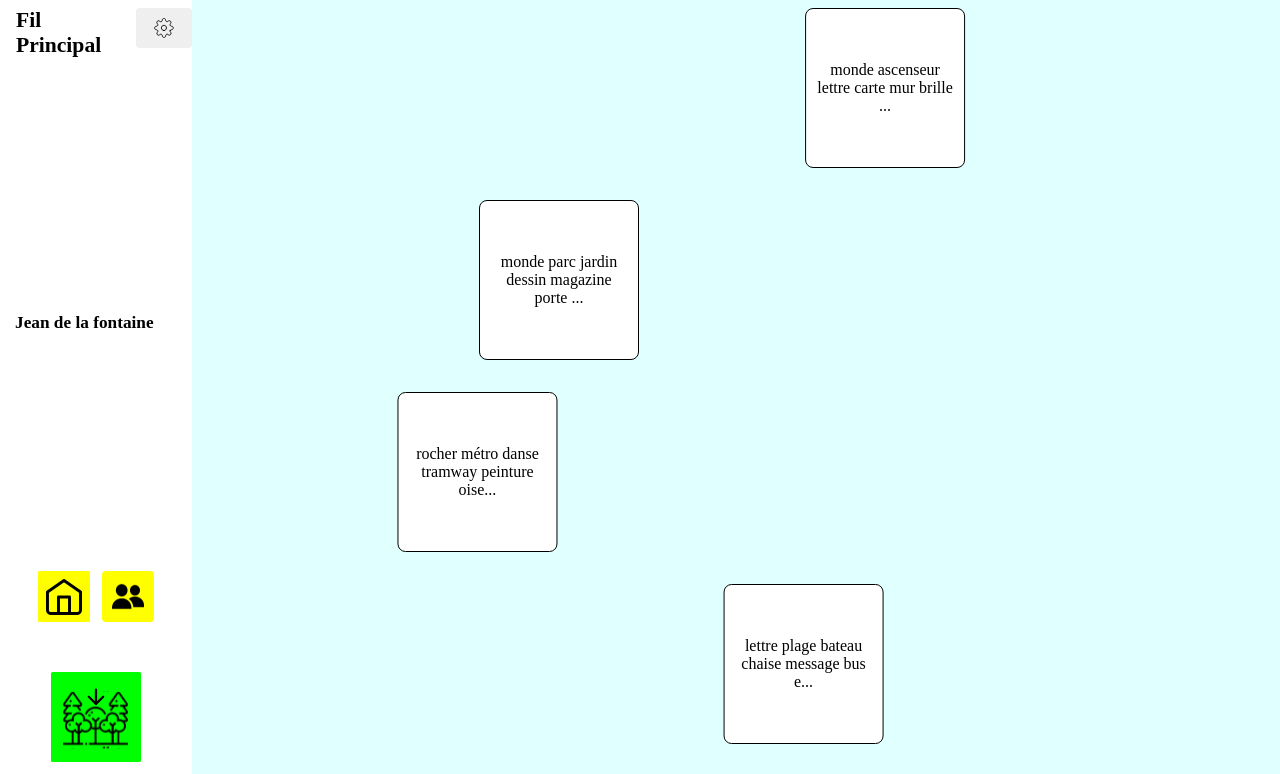
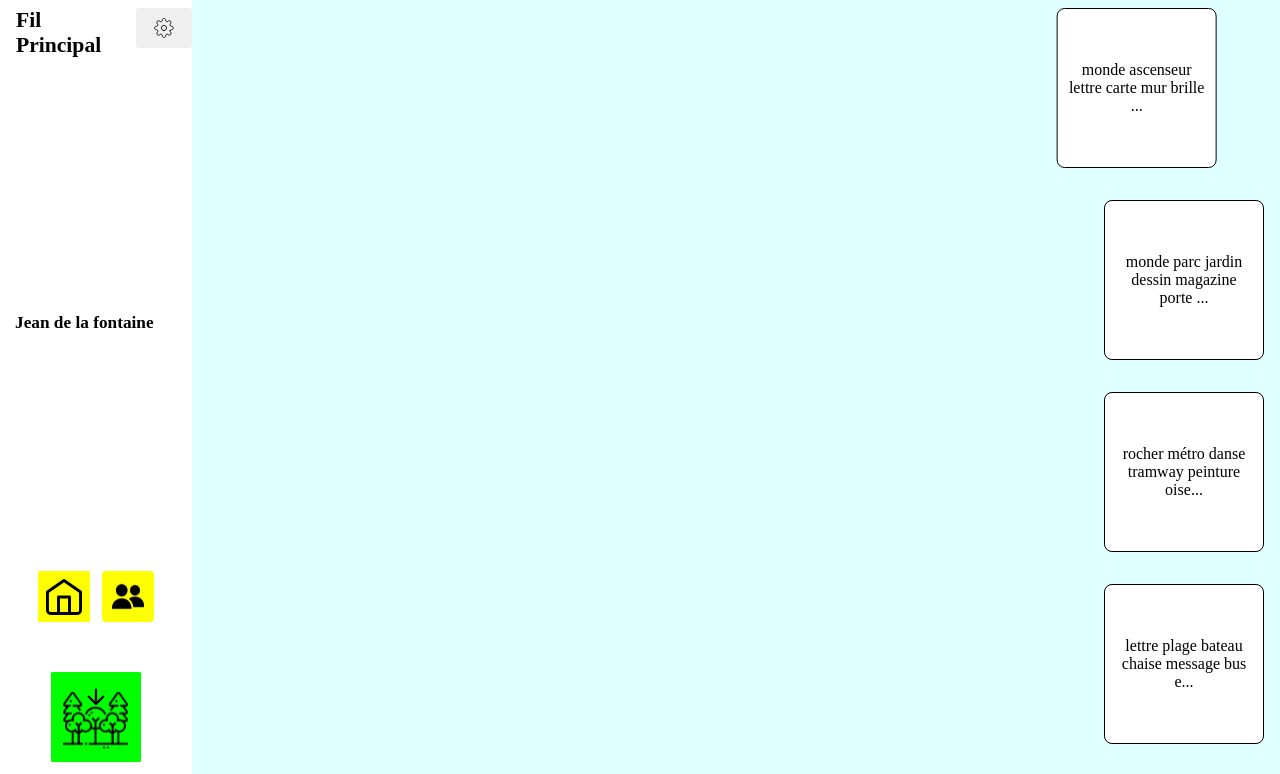
Before and after one commit to Ignitfire/IHM-S9, a Vue app in the folder IHM_The_Garden/: page /thread in a window 1280 px wide. Shown: the top 774 px of the page. Built offline with nearby package versions, Linux system fonts and the light colour scheme.

Commit message:
travail sur thread

```diff
--- a/IHM_The_Garden/src/components/Thread.vue
+++ b/IHM_The_Garden/src/components/Thread.vue
@@ -5,6 +5,7 @@ import TinyPost from './post/TinyPost.vue';
 import PostVisualization from './post/PostVisualization.vue';
 import {gsap} from 'gsap';
 import { ScrollTrigger } from "gsap/ScrollTrigger";
+import ThreadSquare from './ThreadSquare.vue';
 
 const props = defineProps({
   userID: {
@@ -28,19 +29,19 @@ watchEffect(() => {
   else{
     isMainThread.value = false;
   }
-  console.log("isMainThread: ", isMainThread.value)
-  console.log("isTrue: ", props.UserID == localUser.UserID)
-  console.log("UserID: ", props.UserID)
-  console.log("localUser: ", localUser.UserID)
+  console.log("isMainThread: ", isMainThread.value);
+  console.log("isTrue: ", props.UserID == localUser.UserID);
+  console.log("UserID: ", props.UserID);
+  console.log("localUser: ", localUser.UserID);
   if (!isMainThread.value) {
     // Si UserID est spécifié, threadPosts est égal aux posts présents dans threads
     const threads = Threadstore.getThread(localUser.UserID, props.UserID).sort((a, b) => new Date(a.sentDate) - new Date(b.sentDate));
     threadPosts.value = threads.map(thread => {
       const post = postStore.getPostByID(thread.postID);
       post.sentDate = thread.sentDate; // Ajoutez la sentDate au post
-      console.log("sentDate: ", post.sentDate)
+      console.log("sentDate: ", post.sentDate);
       post.senderID = thread.senderID; // Ajoutez le SenderID au post
-      console.log("senderID: ", post.senderID)
+      console.log("senderID: ", post.senderID);
       return post;
     });
   } else {
@@ -125,15 +126,12 @@ onUpdated(() => {
     </div>
   <div v-if="threadPosts" class="thread">
     <div class="post-sent-container" v-for="post in threadPosts" :key="post.postID">
-      <TinyPost
-      v-bind="post"
+      <ThreadSquare
+      :post="post"
+      :isMainThread="isMainThread"
       @post-hovered="postVisualizationToggle"
       @post-not-hovered="postVisualizationToggle"
       />
-      <div class="post-info">
-      <!-- <p>post crée le {{ post.creationDate }} par {{ post.userID }}</p> -->
-      <p v-if="!isMainThread">Envoyé le {{post.sentDate }} par {{ post.senderID }}</p>
-      </div>
     </div>
   </div>
   </div>
--- /dev/null
+++ b/IHM_The_Garden/src/components/ThreadSquare.vue
@@ -0,0 +1,55 @@
+
+
+<script setup>
+import TinyPost from './post/TinyPost.vue';
+
+const props = defineProps({
+  post: {
+    type: Object,
+    required: true,
+    default: () => ({})
+  },
+  isMainThread: {
+    type: Boolean,
+    required: true
+  }
+});
+
+
+const emit = defineEmits([
+  'post-hovered',
+  'post-not-hovered',
+  'send-post',
+]);
+
+
+</script>
+
+<template>
+  <div class="thread-square">
+
+    <TinyPost
+      v-bind="post"
+      @post-hovered="postVisualizationToggle"
+      @post-not-hovered="postVisualizationToggle"
+      />
+      <div class="post-info">
+      <p v-if="!isMainThread">Envoyé le {{post.sentDate }} par {{ post.senderID }}</p>
+
+      <PostHoverButtons
+        v-if="!isEmpty && hovered"
+        :type="'garden'"
+        :isLocalUser="isLocalUser"
+        :userId="post.userID"
+        @deletePost="deletePost"
+        @move="movePost"
+        @sprinkle="sprinklePost"
+        @send="sendPost"
+        />
+      </div>
+  </div>
+</template>
+
+<style scoped>
+
+</style>
--- a/IHM_The_Garden/src/components/post/PostVisualization.vue
+++ b/IHM_The_Garden/src/components/post/PostVisualization.vue
@@ -3,6 +3,7 @@ import TimeCounter from './TimeCounter.vue';
 import WaterCounter from '../WaterCounter.vue';
 import { computed, onBeforeUnmount, onMounted } from 'vue';
 import {gsap} from 'gsap';
+import { useUserStore } from '@/stores/allStores.js';
 
 const props= defineProps({
   content: {
@@ -29,6 +30,14 @@ const props= defineProps({
     type: String,
     required: true
   },
+  userID: {
+    type: Number,
+    required: true
+  }
+});
+
+const userPseudo = computed(() => {
+  return useUserStore().getUserByID(props.userID).pseudo;
 });
 
 const timeLeft = computed(() => {
@@ -56,6 +65,7 @@ onBeforeUnmount(() => {
     <div class="postVisualization">
         <div class="top">
           <TimeCounter :time="timeLeft" class="top-left"></TimeCounter>
+          <p>{{ userPseudo }}</p>
           <WaterCounter :droplets="props.locationWaterCount" class="top-right"></WaterCounter>
         </div>
         <div class="middle">
```
